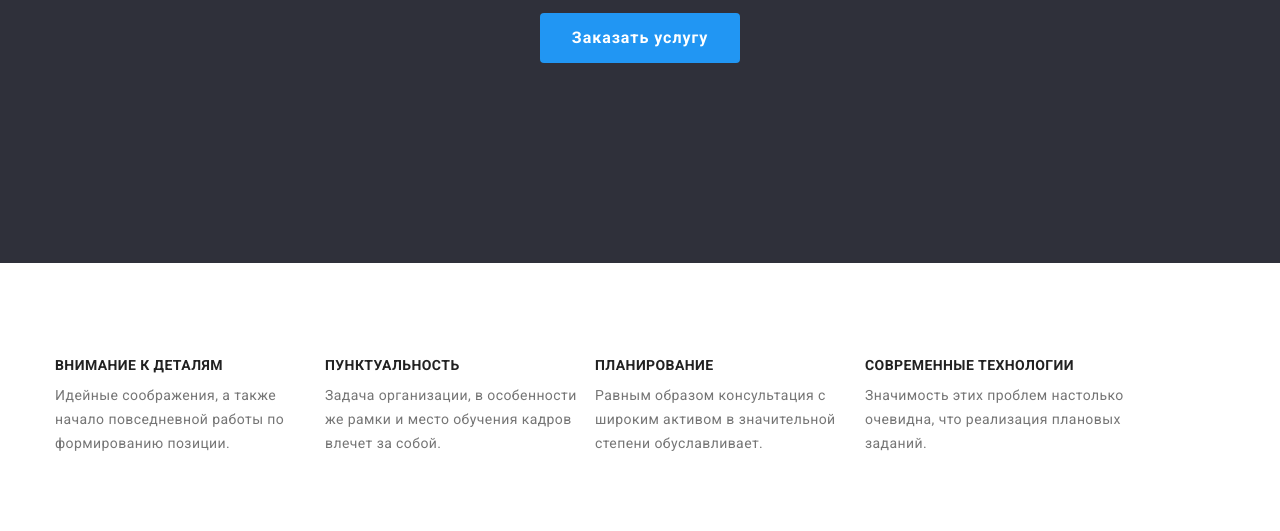
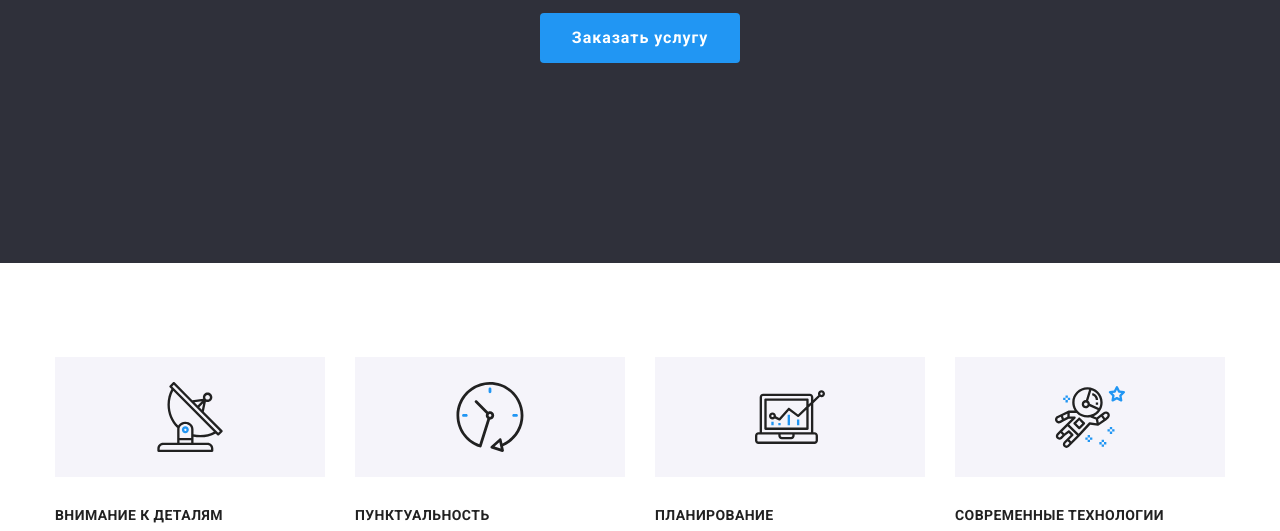
Before and after one commit to Daynero/frontend_hw_4, a plain HTML site: page index.html in a window 1280 px wide. Shown: the part 417-948 px from the top of the page. Drawn offline with nearby package versions, Linux system fonts and the light colour scheme.

Commit message:
размещены иконки в блоке "преимущества"

```diff
--- a/css/style.css
+++ b/css/style.css
@@ -47,7 +47,22 @@
   padding: 94px 15px 94px 15px;
 }
 
-.advantages__list:not(:last-child) {
+.advantages__decoration {
+  display: flex;
+  align-items: center;
+  justify-content: center;
+  margin-bottom: 30px;
+  background-color: #f5f4fa;
+  width: 270px;
+  height: 120px;
+}
+
+.advantages__icon {
+  width: 70px;
+  height: 70px;
+}
+
+.advantages__item:not(:last-child) {
   margin-right: 30px;
 }
 
--- a/index.html
+++ b/index.html
@@ -78,6 +78,11 @@
           <h2 class="advantages__main">Преимущества</h2>
           <ul class="advantages__list list">
             <li class="advantages__item">
+              <div class="advantages__decoration">
+                <svg class="advantages__icon">
+                  <use href="./images/symbol-defs.svg#icon-antenna"></use>
+                </svg>
+              </div>
               <h3 class="advantages__h3">Внимание к деталям</h3>
               <span class="advantages__item--small">
                 Идейные соображения, а также начало повседневной работы по
@@ -85,6 +90,11 @@
               </span>
             </li>
             <li class="advantages__item">
+              <div class="advantages__decoration">
+                <svg class="advantages__icon">
+                  <use href="./images/symbol-defs.svg#icon-clock"></use>
+                </svg>
+              </div>
               <h3 class="advantages__h3">Пунктуальность</h3>
               <span class="advantages__item--small">
                 Задача организации, в особенности же рамки и место обучения
@@ -92,6 +102,11 @@
               </span>
             </li>
             <li class="advantages__item">
+              <div class="advantages__decoration">
+                <svg class="advantages__icon">
+                  <use href="./images/symbol-defs.svg#icon-diagram"></use>
+                </svg>
+              </div>
               <h3 class="advantages__h3">Планирование</h3>
               <span class="advantages__item--small">
                 Равным образом консультация с широким активом в значительной
@@ -99,6 +114,11 @@
               </span>
             </li>
             <li class="advantages__item">
+              <div class="advantages__decoration">
+                <svg class="advantages__icon">
+                  <use href="./images/symbol-defs.svg#icon-astronaut"></use>
+                </svg>
+              </div>
               <h3 class="advantages__h3">Современные технологии</h3>
               <span class="advantages__item--small">
                 Значимость этих проблем настолько очевидна, что реализация
```
